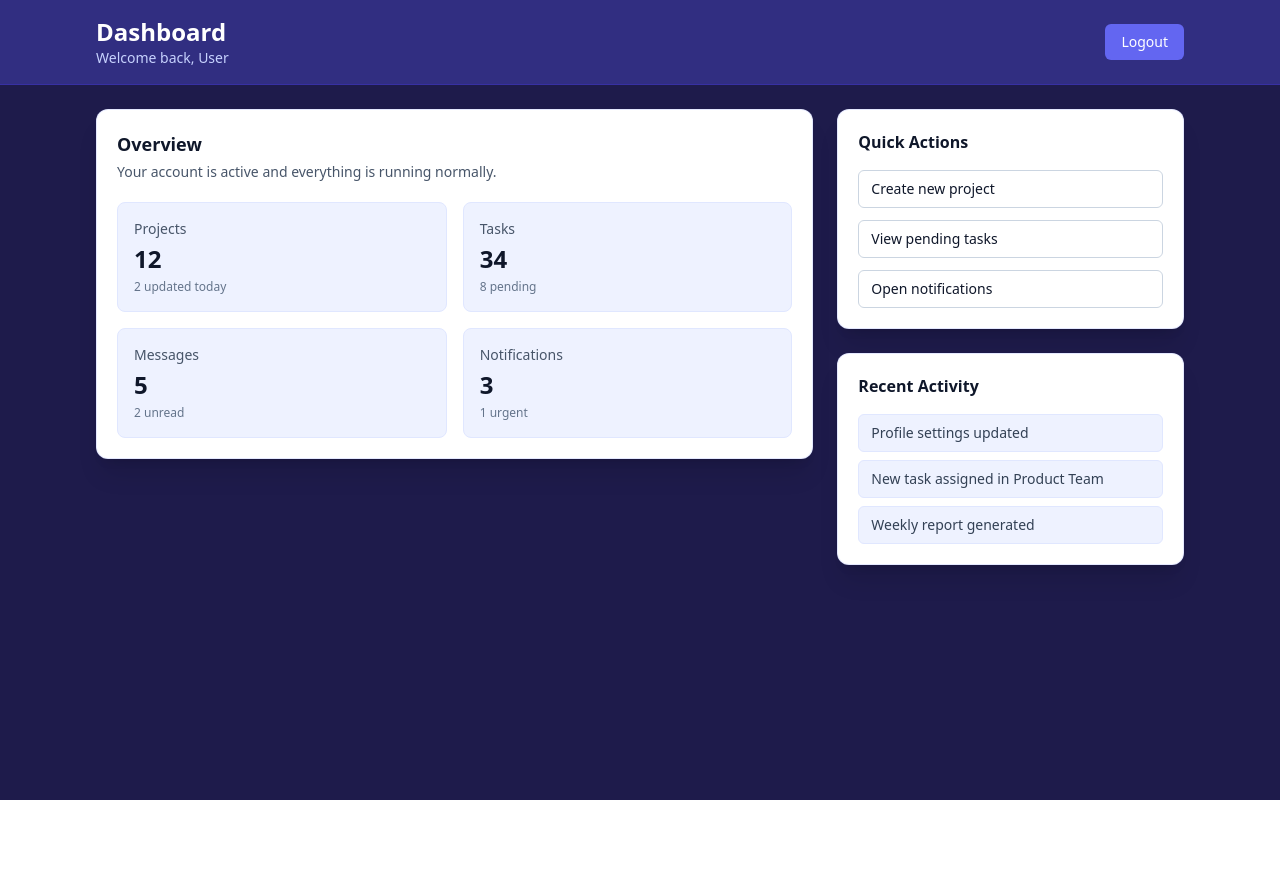
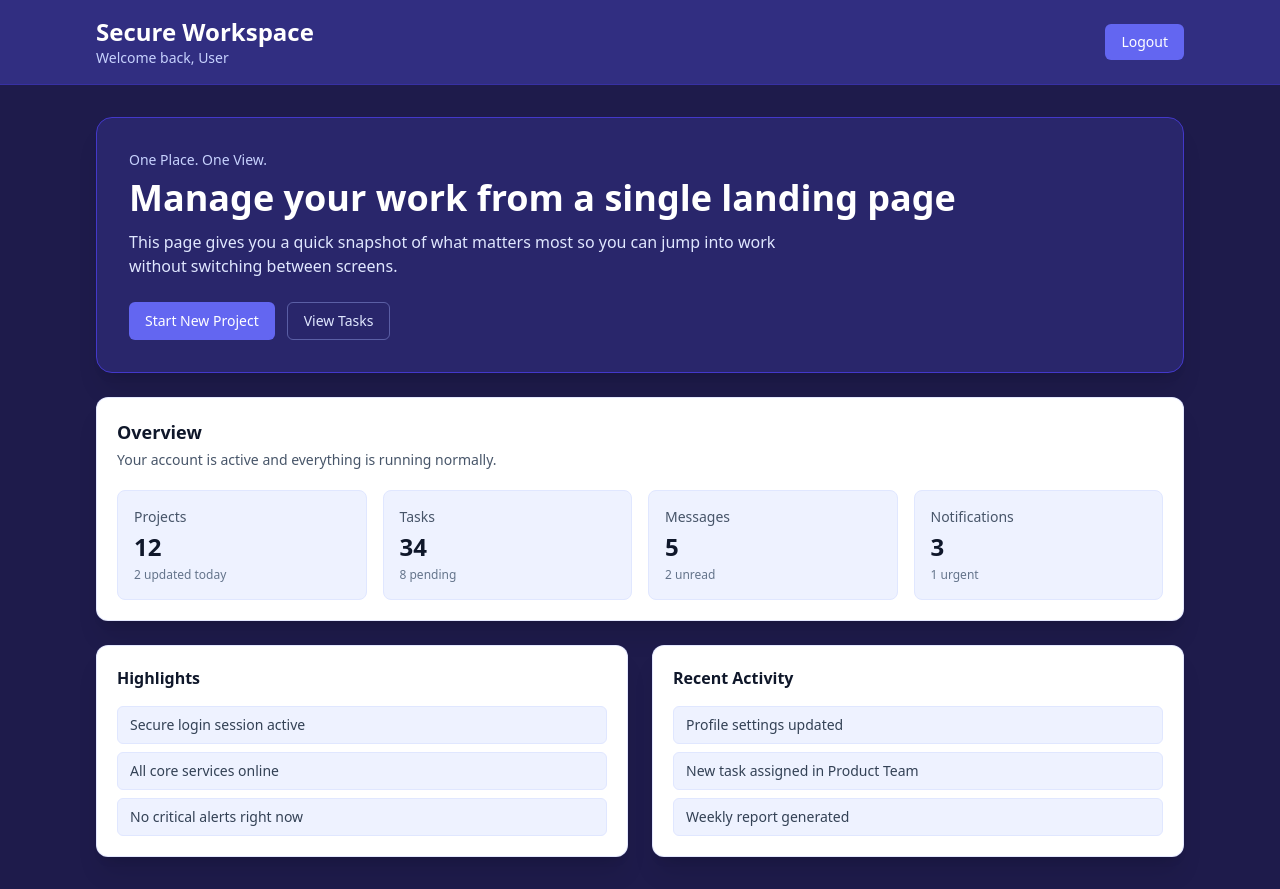
Before and after one commit to utsav-18/Secure-Login, a React (Vite) app in the folder frontend/: page /dashboard in a window 1280 px wide. Before the commit the page ends 800 px from the top, so only its background shows below. Built offline with nearby package versions, Linux system fonts and the light colour scheme.

Commit message:
New Design

```diff
--- a/frontend/src/pages/Dashboard.jsx
+++ b/frontend/src/pages/Dashboard.jsx
@@ -16,6 +16,12 @@ function Dashboard() {
     "Profile settings updated",
     "New task assigned in Product Team",
     "Weekly report generated",
+  ];
+
+  const highlights = [
+    "Secure login session active",
+    "All core services online",
+    "No critical alerts right now",
   ];
 
   useEffect(() => {
@@ -42,7 +48,7 @@ function Dashboard() {
       <header className="border-b border-indigo-800 bg-indigo-900">
         <div className="mx-auto flex max-w-6xl items-center justify-between px-4 py-4 sm:px-6 lg:px-8">
           <div>
-            <h1 className="text-2xl font-bold">Dashboard</h1>
+            <h1 className="text-2xl font-bold">Secure Workspace</h1>
             <p className="text-sm text-indigo-200">Welcome back, {username || "User"}</p>
           </div>
 
@@ -55,13 +61,29 @@ function Dashboard() {
         </div>
       </header>
 
-      <main className="mx-auto grid max-w-6xl grid-cols-1 gap-6 px-4 py-6 sm:px-6 lg:grid-cols-3 lg:px-8">
-        <section className="lg:col-span-2">
-          <div className="rounded-xl border border-indigo-300/30 bg-white p-5 text-slate-900 shadow-xl">
-            <h2 className="text-lg font-semibold">Overview</h2>
+      <main className="mx-auto max-w-6xl px-4 py-8 sm:px-6 lg:px-8">
+        <section className="rounded-2xl border border-indigo-700 bg-indigo-900/60 p-6 shadow-xl sm:p-8">
+          <p className="text-sm text-indigo-200">One Place. One View.</p>
+          <h2 className="mt-2 text-3xl font-bold sm:text-4xl">Manage your work from a single landing page</h2>
+          <p className="mt-3 max-w-2xl text-indigo-100">
+            This page gives you a quick snapshot of what matters most so you can jump into work without switching between screens.
+          </p>
+
+          <div className="mt-6 flex flex-wrap gap-3">
+            <button className="rounded-md bg-indigo-500 px-4 py-2 text-sm font-medium text-white hover:bg-indigo-600">
+              Start New Project
+            </button>
+            <button className="rounded-md border border-indigo-300/40 px-4 py-2 text-sm font-medium text-indigo-100 hover:bg-indigo-800/70">
+              View Tasks
+            </button>
+          </div>
+        </section>
+
+        <section className="mt-6 rounded-xl border border-indigo-300/30 bg-white p-5 text-slate-900 shadow-xl">
+          <h3 className="text-lg font-semibold">Overview</h3>
           <p className="mt-1 text-sm text-slate-600">Your account is active and everything is running normally.</p>
 
-            <div className="mt-5 grid grid-cols-1 gap-4 sm:grid-cols-2">
+          <div className="mt-5 grid grid-cols-1 gap-4 sm:grid-cols-2 lg:grid-cols-4">
             {stats.map((item) => (
               <div key={item.title} className="rounded-lg border border-indigo-100 bg-indigo-50 p-4">
                 <p className="text-sm font-medium text-slate-600">{item.title}</p>
@@ -70,23 +92,18 @@ function Dashboard() {
               </div>
             ))}
           </div>
-          </div>
         </section>
 
-        <aside className="space-y-6">
+        <section className="mt-6 grid grid-cols-1 gap-6 lg:grid-cols-2">
           <div className="rounded-xl border border-indigo-300/30 bg-white p-5 text-slate-900 shadow-xl">
-            <h3 className="text-base font-semibold">Quick Actions</h3>
-            <div className="mt-4 grid gap-3">
-              <button className="rounded-md border border-slate-300 px-3 py-2 text-left text-sm hover:bg-indigo-50">
-                Create new project
-              </button>
-              <button className="rounded-md border border-slate-300 px-3 py-2 text-left text-sm hover:bg-indigo-50">
-                View pending tasks
-              </button>
-              <button className="rounded-md border border-slate-300 px-3 py-2 text-left text-sm hover:bg-indigo-50">
-                Open notifications
-              </button>
-            </div>
+            <h3 className="text-base font-semibold">Highlights</h3>
+            <ul className="mt-4 space-y-2 text-sm text-slate-700">
+              {highlights.map((item) => (
+                <li key={item} className="rounded-md border border-indigo-100 bg-indigo-50 px-3 py-2">
+                  {item}
+                </li>
+              ))}
+            </ul>
           </div>
 
           <div className="rounded-xl border border-indigo-300/30 bg-white p-5 text-slate-900 shadow-xl">
@@ -99,7 +116,7 @@ function Dashboard() {
               ))}
             </ul>
           </div>
-        </aside>
+        </section>
       </main>
     </div>
   );
```
Lines whose indentation alone changed are shown as unchanged.
